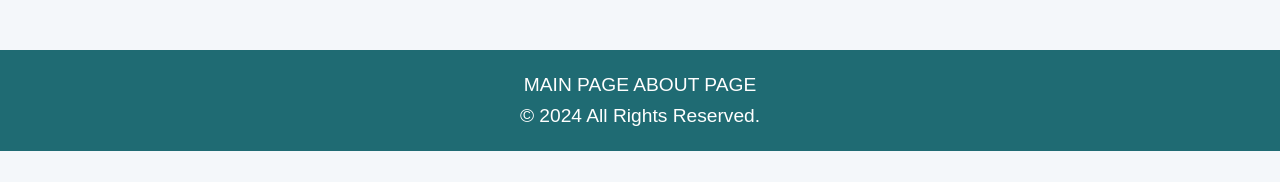
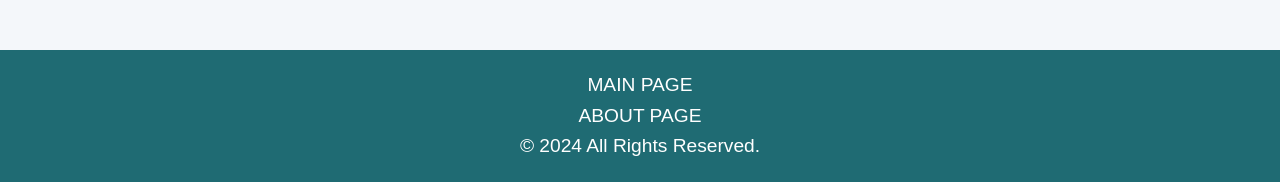
Before and after one commit to raghbahakimi/APP-Final-Project, a plain HTML site: page index3.html in a window 1280 px wide. Shown: the part 1080-1262 px from the top of the page. Before the commit the page ends 1231 px from the top, so only its background shows below. Drawn offline with Linux system fonts and the light colour scheme; a web font is replaced by a local one.

Commit message:
Update index3.html

```diff
--- a/index3.html
+++ b/index3.html
@@ -169,7 +169,7 @@
     </div>
 
     <footer>
-		<a style="color:white;text-align:center;text-decoration:none;" href="index.html">MAIN PAGE</a>
+		<a style="color:white;text-align:center;text-decoration:none;display:block;" href="index.html">MAIN PAGE</a>
 		<a style="color:white;text-align:center;text-decoration:none;" href="index2.html">ABOUT PAGE</a>
         <p>&copy; 2024 All Rights Reserved.</p>
     </footer>
```
